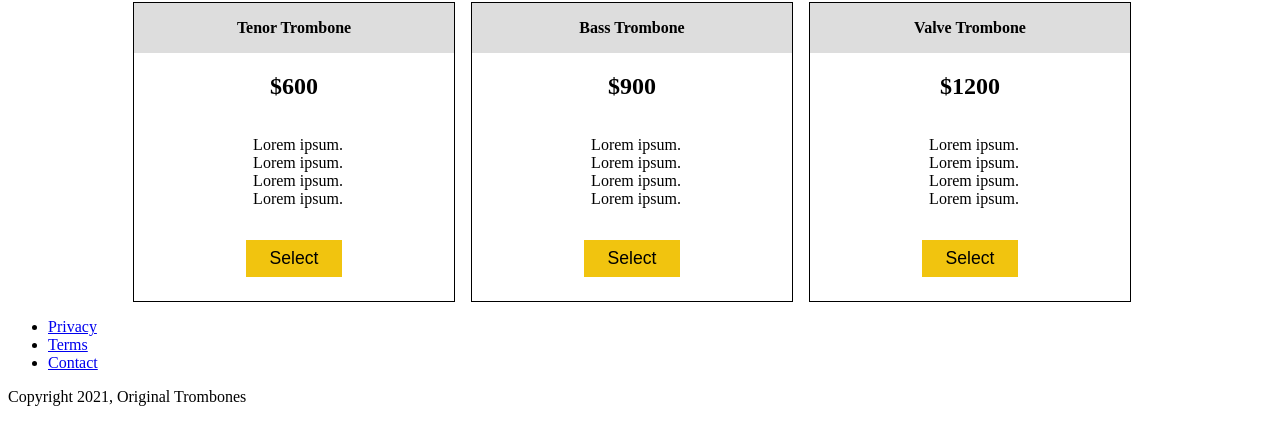
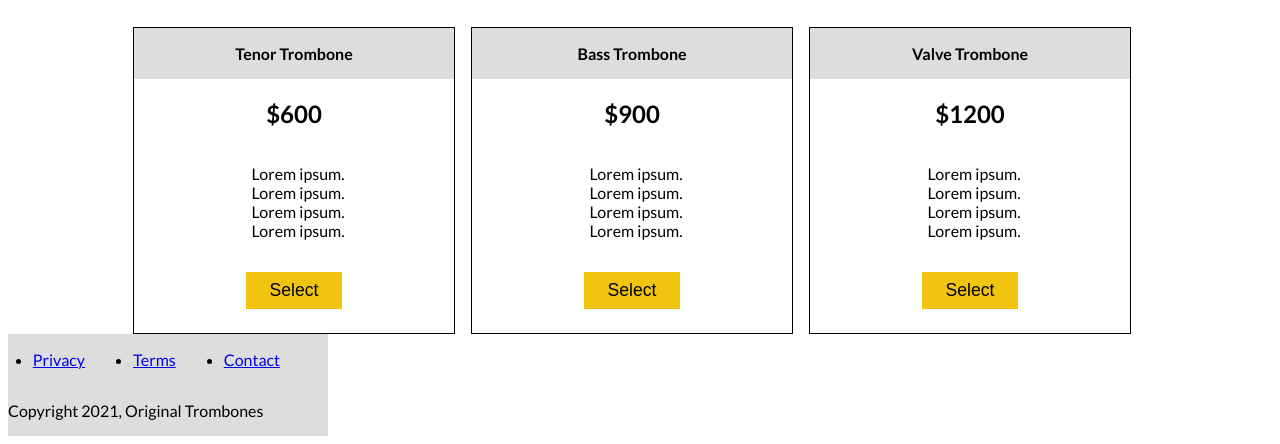
Before and after one commit to leonvsc/FCC, a plain HTML site: page Product-landing-page/index.html in a window 1280 px wide. Shown: the part 1082-1526 px from the top of the page. Before the commit the page ends 1504 px from the top, so only its background shows below. Drawn offline with Linux system fonts and the light colour scheme.

Commit message:
Trying to create the footer

```diff
--- a/Product-landing-page/css/style.css
+++ b/Product-landing-page/css/style.css
@@ -1,3 +1,9 @@
+@import "https://fonts.googleapis.com/css?family=Lato:400,700";
+
+body {
+    font-family: lato, sans-serif;
+}
+
 .navbar {
     display: flex;
     justify-content: space-between;
@@ -85,3 +91,19 @@
     padding-bottom: 0.5rem;
     cursor: pointer;
 }
+
+.footer {
+    display: flex;
+    flex-direction: column;
+    max-width: 20rem;
+    background-color: #dddddd;
+}
+
+.footer-list {
+    display: flex;
+    justify-content: flex-end;
+}
+
+.footer-item {
+    margin-right: 3rem;
+}
```
